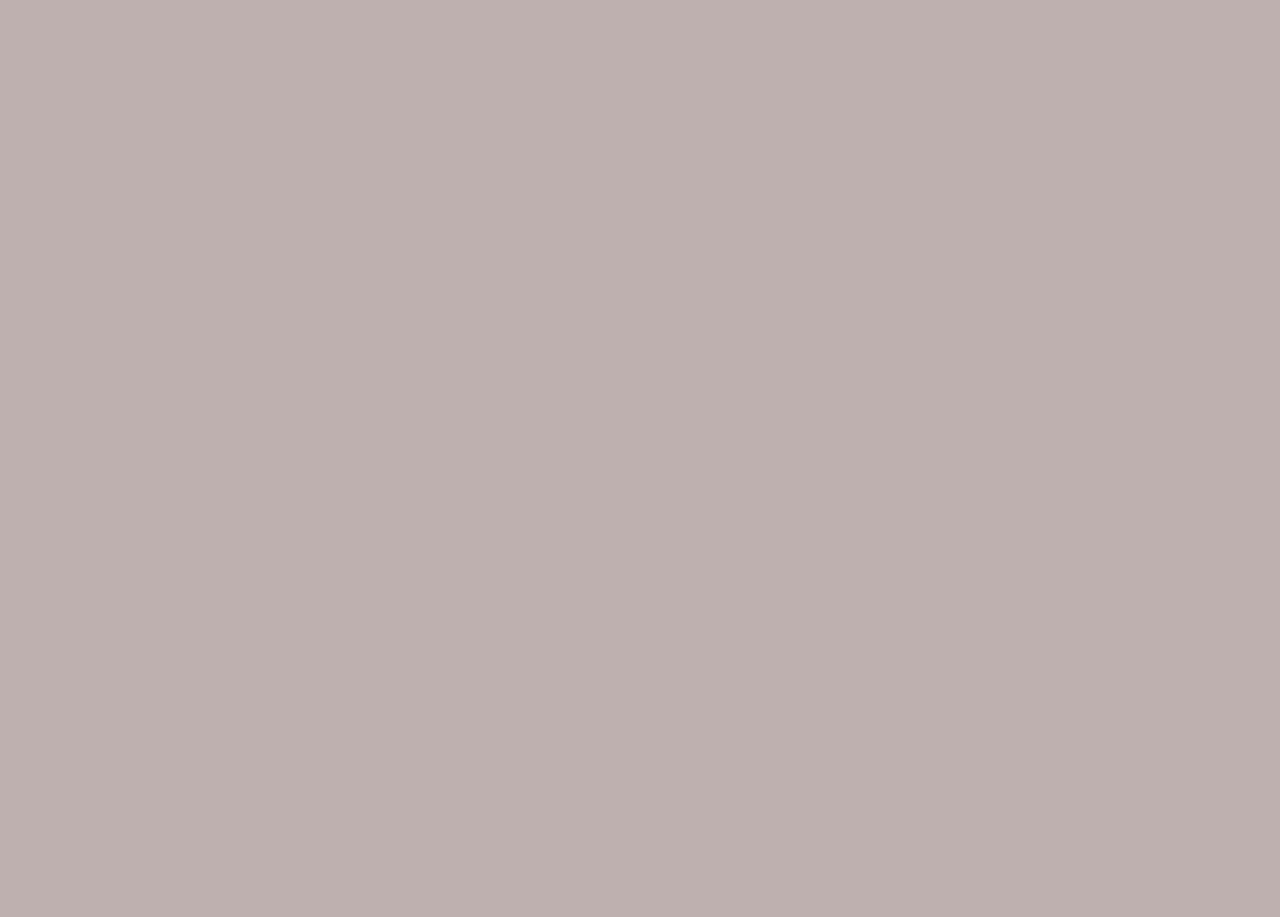
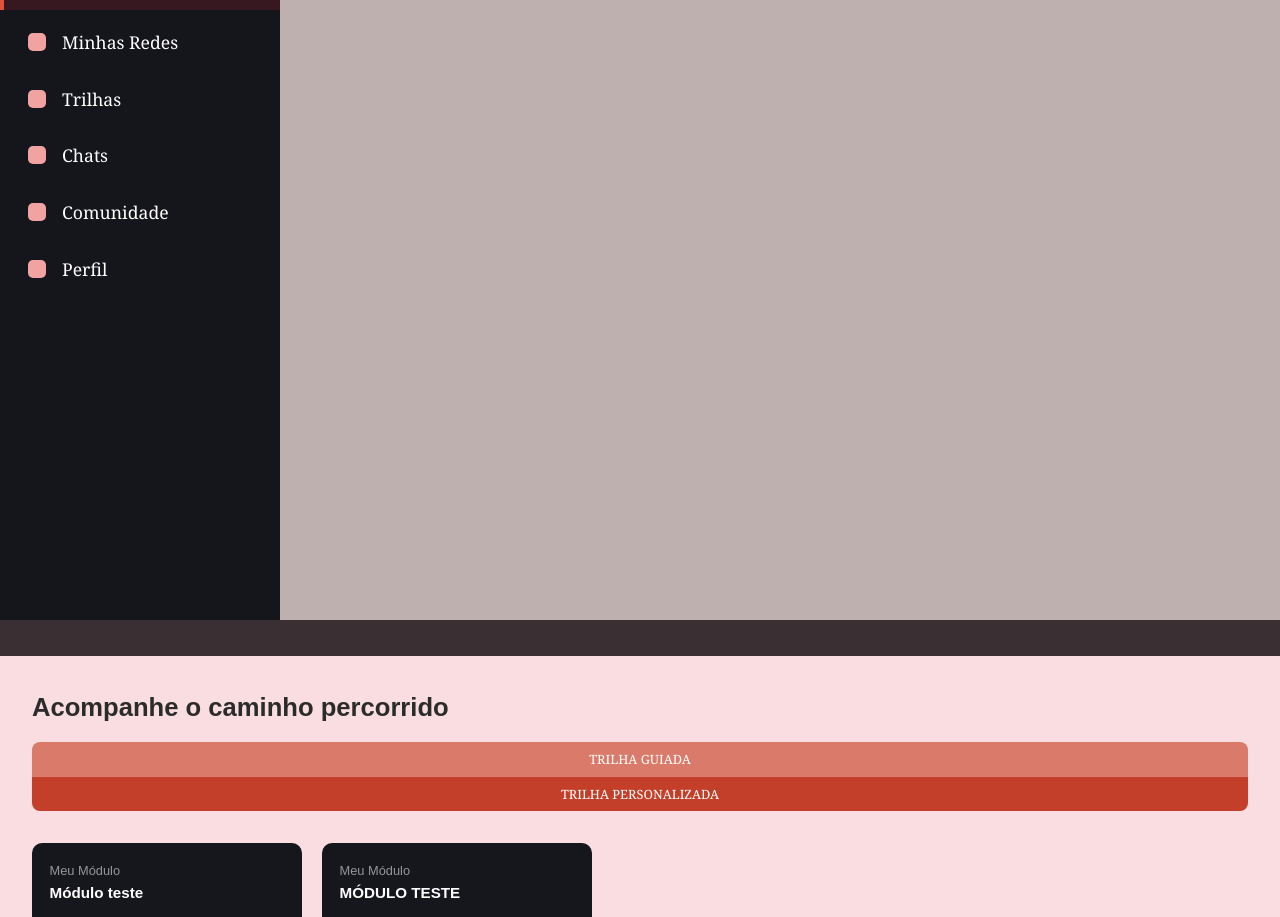
Before and after one commit to Felipejbm/CoroaAfro, a React (Vite) app: page /trilha-personalizada in a window 1280 px wide. Shown: the part 180-1097 px from the top of the page. Before the commit the page ends 800 px from the top, so only its background shows below. Built offline with nearby package versions, Linux system fonts and the light colour scheme.

Commit message:
feat(pages): cria esqueleto da tela de trilha personalizada

```diff
--- a/src/pages/Trilhas/TrilhaPersonalizada/TrilhaPersonalizada.tsx
+++ b/src/pages/Trilhas/TrilhaPersonalizada/TrilhaPersonalizada.tsx
@@ -1,9 +1,178 @@
-import { Stack } from "@mui/material";
+import { Avatar, Button, Stack, Typography } from "@mui/material";
+import type { ModuleItem } from "./TrilhaPersonalizada.types";
+import { useState } from "react";
+import { modules } from "./TrilhasPersonalizada.utils";
+import NavBar from "../../../components/NavBar/NavBar";
+
+function ModuleCard({ module }: { module: ModuleItem }) {
+  return (
+    <Stack
+      sx={{
+        position: "relative",
+        backgroundColor: "#16161d",
+        borderRadius: "10px",
+        p: 2.2,
+        minHeight: 120,
+        display: "flex",
+        flexDirection: "column",
+      }}
+    >
+      {module.avatar && (
+        <Avatar
+          src={module.avatar}
+          sx={{
+            position: "absolute",
+            top: -10,
+            right: 90,
+            width: 32,
+            height: 32,
+            border: "2px solid #16161d",
+          }}
+        />
+      )}
+
+      <Typography
+        sx={{
+          fontFamily: "'Comfortaa', sans-serif",
+          fontSize: "0.8rem",
+          color: "rgba(255,255,255,0.55)",
+          mb: 0.3,
+        }}
+      >
+        Meu Módulo
+      </Typography>
+      <Typography
+        sx={{
+          fontFamily: "'Comfortaa', sans-serif",
+          fontWeight: 700,
+          fontSize: "0.95rem",
+          color: "#fff",
+        }}
+      >
+        {module.title}
+      </Typography>
+
+      <Stack sx={{ flexGrow: 1 }} />
+
+      <Typography
+        align="center"
+        sx={{
+          fontFamily: "'Comfortaa', sans-serif",
+          fontSize: "0.85rem",
+          color: "rgba(255,255,255,0.85)",
+        }}
+      >
+        {module.content}
+      </Typography>
+    </Stack>
+  );
+}
 
 export default function TrilhaPersonalizada() {
+  const [tab, setTab] = useState<"guiada" | "personalizada">("personalizada");
+
+  const handleCreateTrail = () => {
+    console.log("Criar nova trilha");
+  };
   return (
-    <>
-      <Stack>TrilhaPersonalizada</Stack>
-    </>
+    <Stack>
+      <NavBar />
+
+      <Stack sx={{ backgroundColor: "#f9dde0", minHeight: "100vh" }}>
+        {/* Barra superior escura */}
+        <Stack sx={{ backgroundColor: "#3a3033", height: 36 }} />
+
+        <Stack sx={{ p: { xs: 3, md: 4 } }}>
+          <Typography
+            sx={{
+              fontFamily: "'Comfortaa', sans-serif",
+              fontWeight: 700,
+              fontSize: { xs: "1.3rem", md: "1.6rem" },
+              color: "#2b2b2b",
+              mb: 2,
+            }}
+          >
+            Acompanhe o caminho percorrido
+          </Typography>
+
+          {/* Tabs */}
+          <Stack
+            sx={{
+              display: "inline-flex",
+              borderRadius: "8px",
+              overflow: "hidden",
+              mb: 4,
+            }}
+          >
+            <Button
+              onClick={() => setTab("guiada")}
+              sx={{
+                fontFamily: "'Playfair Display', Georgia, serif",
+                fontVariant: "small-caps",
+                fontSize: "0.8rem",
+                color: "#fff",
+                backgroundColor: tab === "guiada" ? "#c43f2a" : "#d97a6a",
+                borderRadius: 0,
+                px: 2,
+                "&:hover": { backgroundColor: "#c43f2a" },
+              }}
+            >
+              Trilha guiada
+            </Button>
+            <Button
+              onClick={() => setTab("personalizada")}
+              sx={{
+                fontFamily: "'Playfair Display', Georgia, serif",
+                fontVariant: "small-caps",
+                fontSize: "0.8rem",
+                color: "#fff",
+                backgroundColor:
+                  tab === "personalizada" ? "#c43f2a" : "#d97a6a",
+                borderRadius: 0,
+                px: 2,
+                "&:hover": { backgroundColor: "#c43f2a" },
+              }}
+            >
+              Trilha personalizada
+            </Button>
+          </Stack>
+
+          {/* Grid de módulos */}
+          <Stack
+            sx={{
+              display: "grid",
+              gridTemplateColumns: { xs: "1fr", sm: "1fr 1fr" },
+              gap: 2.5,
+              maxWidth: 560,
+              mb: { xs: 6, md: 20 },
+            }}
+          >
+            {modules.map((module, i) => (
+              <ModuleCard key={i} module={module} />
+            ))}
+          </Stack>
+
+          {/* Botão criar trilha */}
+          <Stack sx={{ display: "flex", justifyContent: "flex-end" }}>
+            <Button
+              onClick={handleCreateTrail}
+              sx={{
+                backgroundColor: "#16161d",
+                color: "#fff",
+                fontFamily: "'Comfortaa', sans-serif",
+                fontSize: "0.95rem",
+                textTransform: "none",
+                borderRadius: "8px",
+                px: 4,
+                py: 1.2,
+                "&:hover": { backgroundColor: "#26262f" },
+              }}
+            >
+              Criar Trilha
+            </Button>
+          </Stack>
+        </Stack>
+      </Stack>
+    </Stack>
   );
 }
--- /dev/null
+++ b/src/pages/Trilhas/TrilhaPersonalizada/TrilhaPersonalizada.types.ts
@@ -0,0 +1,5 @@
+export interface ModuleItem {
+    title: string;
+    content: string;
+    avatar?: string;
+}
--- /dev/null
+++ b/src/pages/Trilhas/TrilhaPersonalizada/TrilhasPersonalizada.utils.ts
@@ -0,0 +1,8 @@
+import type { ModuleItem } from "./TrilhaPersonalizada.types";
+
+export const modules: ModuleItem[] = [
+    { title: "Módulo teste", content: "Conteúdo do módulo" },
+    { title: "MÓDULO TESTE", content: "Conteúdo do módulo" },
+    { title: "MÓDULO TESTE", content: "Conteúdo do módulo" },
+    { title: "MÓDULO TESTE", content: "Conteúdo do módulo", avatar: "https://picsum.photos/seed/user/60/60" },
+];
```
